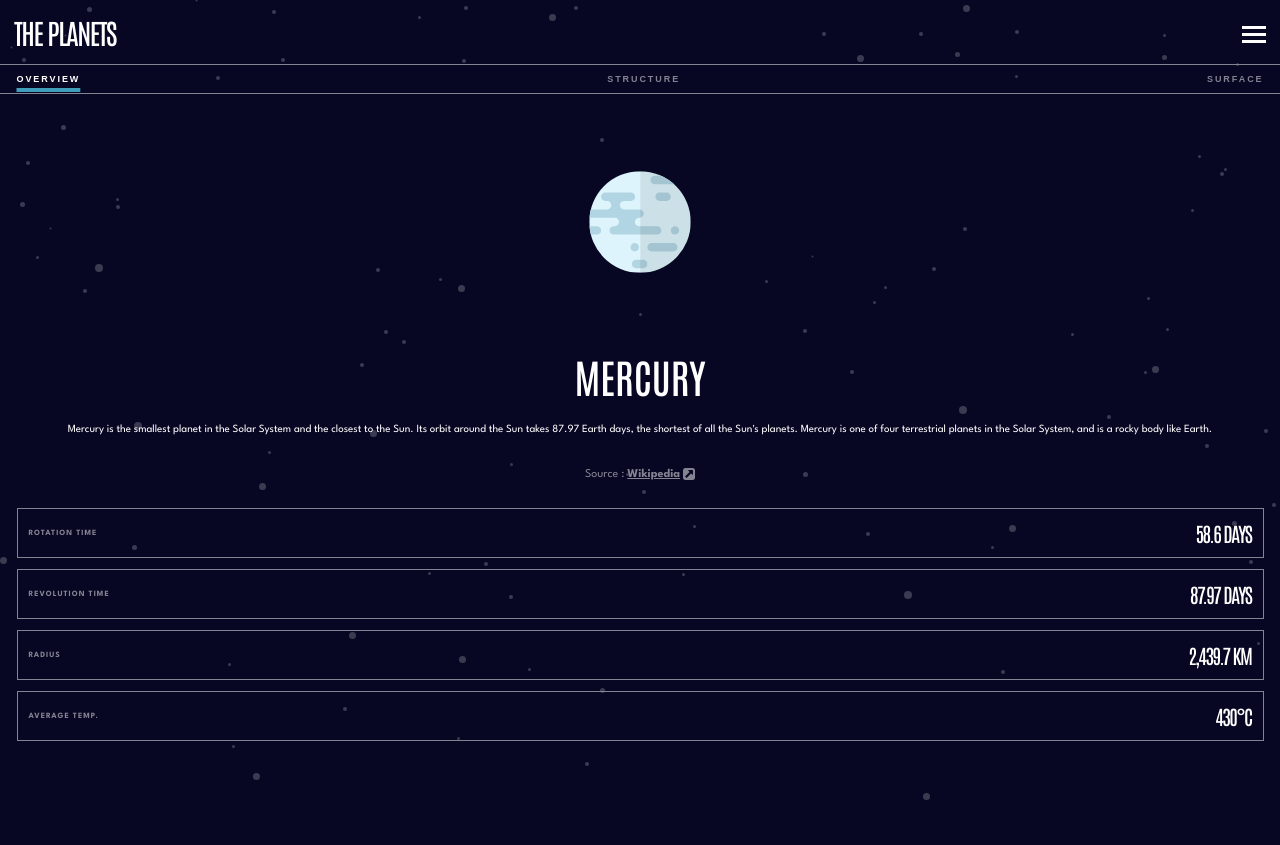
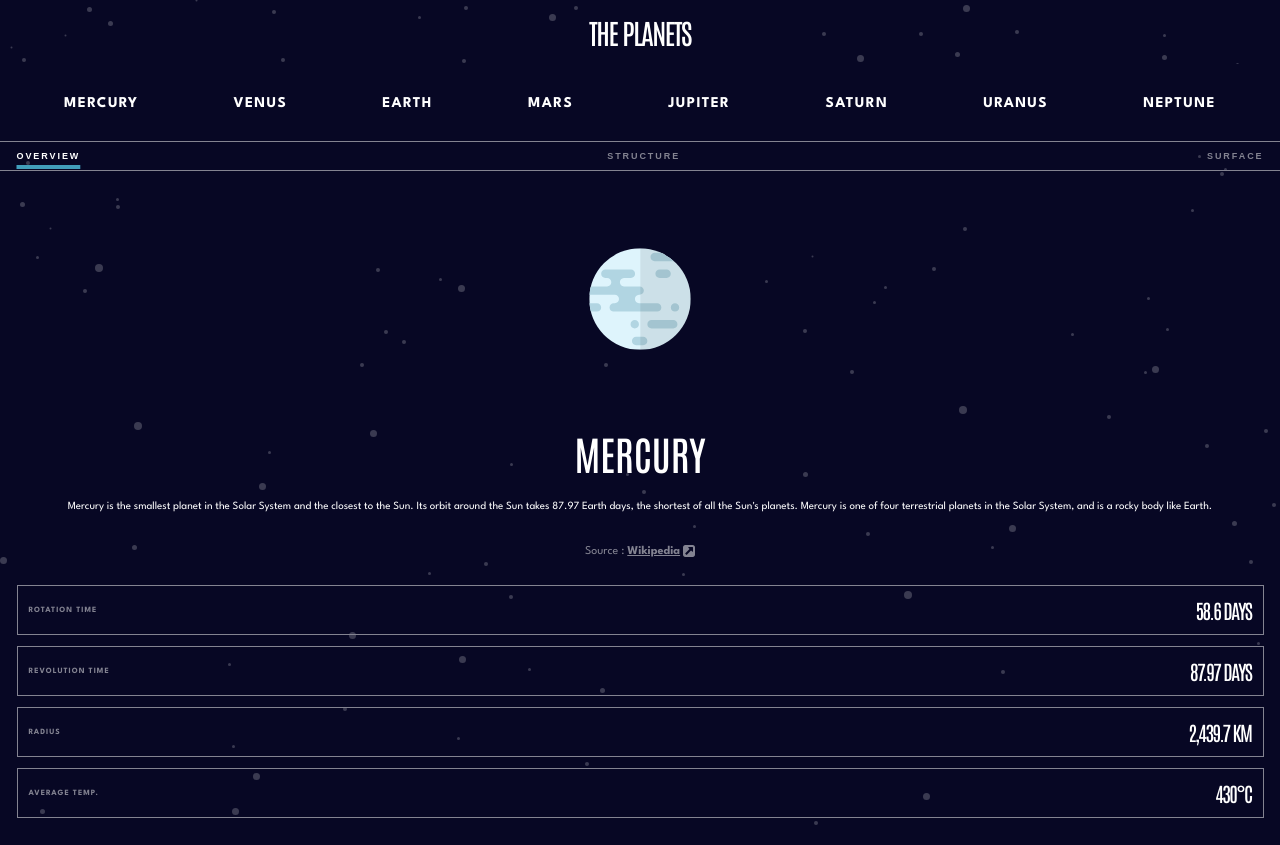
Before and after one commit to jasonkartz/planets-fact-site, a React (Create React App) app: page / in a window 1280 px wide. Before the commit the page ends 800 px from the top, so only its background shows below. Built offline with nearby package versions, Linux system fonts and the light colour scheme.

Commit message:
starting setting up tablet styles

```diff
--- a/src/App.js
+++ b/src/App.js
@@ -14,11 +14,14 @@ function App() {
       <header>
         <h2>
           <span>THE PLANETS</span>{" "}
-          <button onClick={() => setDisplayMenu(!displayMenu)}>
+          <button
+            class="mobile-menu-btn"
+            onClick={() => setDisplayMenu(!displayMenu)}
+          >
             <HamburgerIcon displayMenu={displayMenu} />
           </button>
         </h2>
-        <nav style={{ display: displayMenu ? "block" : "none" }}>
+        <nav style={{ display: displayMenu ? "block" : null }}>
           <ul>
             <li
               onClick={() => {
--- a/src/ChevronIcon.js
+++ b/src/ChevronIcon.js
@@ -1,6 +1,11 @@
 export default function ChevronIcon() {
   return (
-    <svg xmlns="http://www.w3.org/2000/svg" width="6" height="8">
+    <svg
+      xmlns="http://www.w3.org/2000/svg"
+      width="6"
+      height="8"
+      class="chevron-icon"
+    >
       <path fill="none" stroke="#FFF" opacity=".4" d="M1 0l4 4-4 4" />
     </svg>
   );
--- a/src/index.css
+++ b/src/index.css
@@ -55,6 +55,8 @@
 .bullet-neptune {
   background-color: var(--neptune-bullet);
 }
+
+/* Mobile styles */
 
 body {
   font-family: 'League Spartan', Verdana, Geneva, Tahoma, sans-serif;
@@ -123,12 +125,12 @@ nav {
   background-color: var(--midnight-blue);
   z-index: 1;
 }
-ul {
+nav ul {
   list-style: none;
   padding: 0;
   padding: 1.5em;
 }
-ul li {
+nav ul li {
   font-size: 15px;
   font-weight: bold;
   letter-spacing: 1.36px;
@@ -138,21 +140,21 @@ ul li {
   gap: 1.5em;
   align-items: center;
 }
-ul li :last-child {
+nav ul li :last-child {
   margin-left: auto;
 }
-ul li:last-child {
+nav ul li:last-child {
   border-bottom: none;
 }
-ul li:hover {
+nav ul li:hover {
   cursor: pointer;
 }
-ul li:hover span {
+nav ul li:hover span {
   text-decoration: underline;
   text-decoration-thickness: 2px;
   text-underline-offset: .25em;
 }
-ul li:hover :last-child {
+nav ul li:hover :last-child {
   opacity: 1;
 }
 .bullet {
@@ -178,9 +180,6 @@ menu {
 .topic-btn:hover {
   cursor: pointer;
   color: white;
-  /*text-decoration: underline;
-  text-decoration-thickness: 4px;
-  text-underline-offset: .65em;*/
 }
 .menu-mercury {
   cursor: default;
@@ -302,3 +301,33 @@ cite a:last-child :first-child {
   justify-content: space-between;
   align-items: center;
 }
+
+/* Tablet styles */
+
+@media (min-width: 768px) {
+  header h2 {
+    display: block;
+    border: none;
+  }
+  nav {
+    display: block;
+    position: relative;
+    z-index: 0;
+  }
+  nav ul {
+    display: flex;
+    justify-content: space-around;
+  }
+  nav ul li {
+    border: none;
+  }
+  .mobile-menu-btn {
+    display: none;
+  }
+  .bullet {
+    display: none;
+  }
+  .chevron-icon {
+    display: none;
+  }
+}
```
